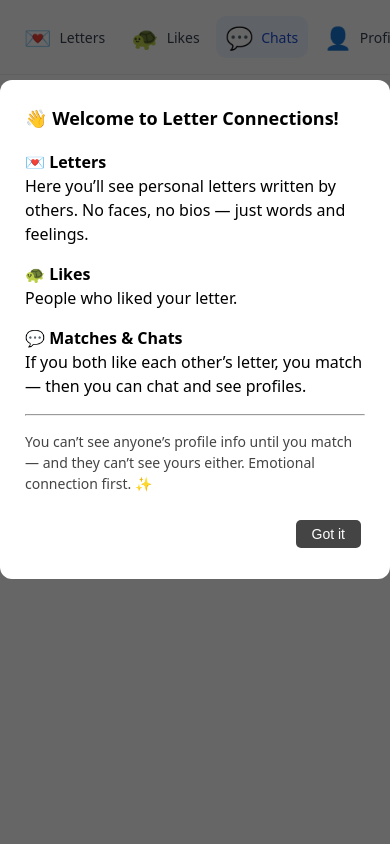
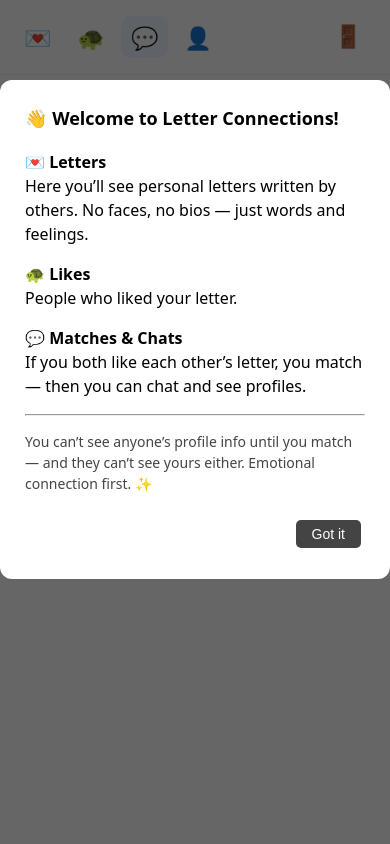
Before and after one commit to thisisalik/my-django-website, a Django app: page /chats/ in a window 390 px wide. Run offline with Django 5.2, Linux system fonts and the light colour scheme; a user stored in the database is signed in; data comes from the database, SQL or seed files in the repository.

Commit message:
navbar text issue on mibile

```diff
--- a/core/templates/base.html
+++ b/core/templates/base.html
@@ -12,16 +12,12 @@
     .nav {
       display:flex; align-items:center; gap:12px;
       padding:10px 14px; background:#fff; border-bottom:1px solid #eee;
-      overflow-x:auto;                /* NEW: allow horizontal scroll on small screens */
-      -webkit-overflow-scrolling:touch;
-      white-space:nowrap;
     }
     .nav-group { display:flex; align-items:center; gap:10px; }
     .nav-item {
       position:relative; display:flex; align-items:center; gap:8px;
       padding:8px 10px; border-radius:10px; text-decoration:none;
       color:#374151; font-weight:500;
-      flex:0 0 auto;                  /* don’t shrink */
     }
     .nav-item:hover { background:#f6f7f8; }
     .nav-item.active { background:#eef6ff; color:#1d4ed8; }
@@ -41,11 +37,10 @@
     }
 
     @media (max-width:560px){
-      .nav { justify-content:flex-start; gap:10px; }   /* keep items on one row and scrollable */
+      .nav { justify-content:space-between; }
       .nav-group { gap:6px; }
       .nav-item { padding:10px; }
-      /* REMOVED the rule that hid labels:
-         .nav-item .label { display:none; } */
+      .nav-item .label { display:none; }
     }
 
     .container { max-width:980px; margin:16px auto; padding:0 16px; }
@@ -96,7 +91,7 @@
          class="nav-item {% if request.path|slice:':8' == '/letters' %}active{% endif %}"
          title="Browse Letters" aria-label="Browse Letters">
         <span class="icon" aria-hidden="true">💌</span>
-        <span class="label">Letters</span>
+        <span class="label">Browse</span>
       </a>
 
       <!-- Likes (🐢) -->
```
